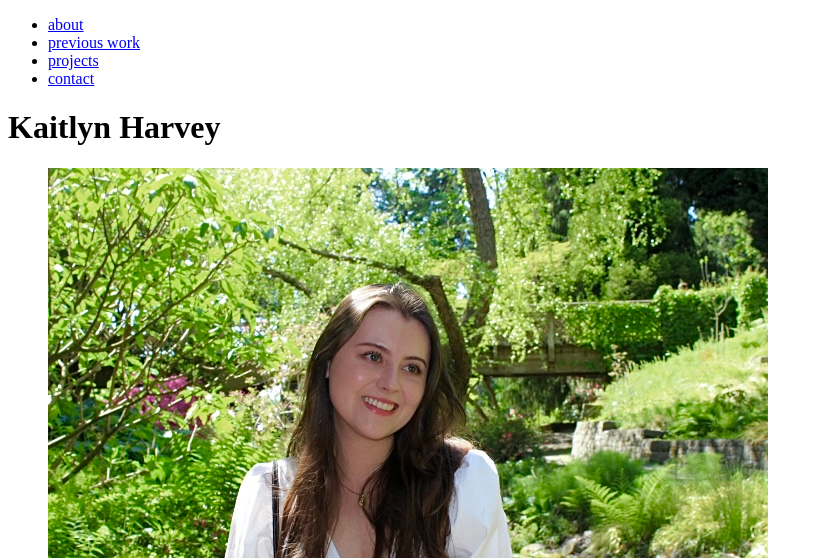
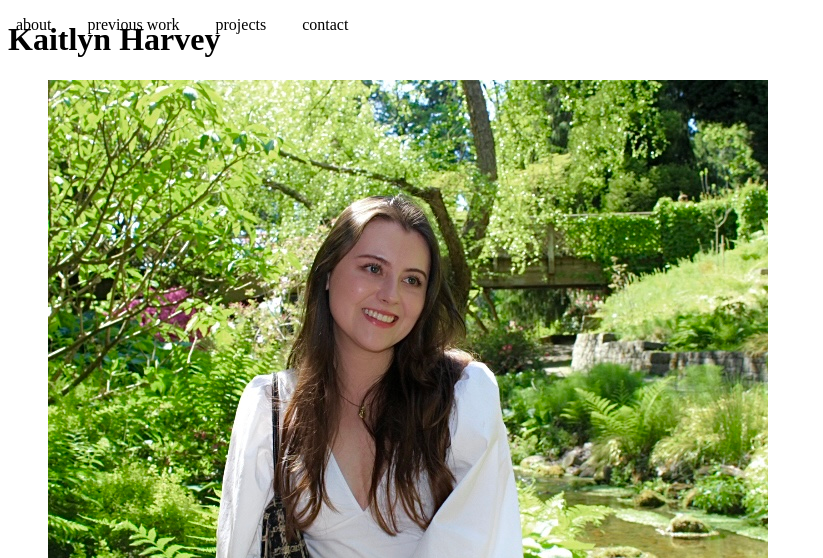
Before and after one commit to kaitlynh31/kaitlynh31.github.io, a plain HTML site: page index.html in a window 1280 px wide. Shown: the top 558 px of the page, without its empty margins (0-823 px from the left). Drawn offline with Linux system fonts and the light colour scheme.

Commit message:
added nav bar

```diff
--- a/styles.css
+++ b/styles.css
@@ -0,0 +1,29 @@
+nav {
+  position: fixed;
+  top: 0px;
+  left: 0px;
+  width: 100%;
+  background-color: var(lightblue);
+}
+nav ul {
+  list-style-type: none;
+  margin: 0;
+  padding: 0;
+}
+nav ul li {
+  display: inline-block;
+}
+nav ul li a:hover {
+  background-color: var(--gray1);
+}
+nav ul li a {
+  display: block;
+  padding: 1em;
+  text-decoration: none;
+  color: var(--white);
+}
+
+.main {
+  margin-top: 100px;
+  padding: 0 0.5em;
+}
```
Also changed, not shown: index.html (indentation only).
